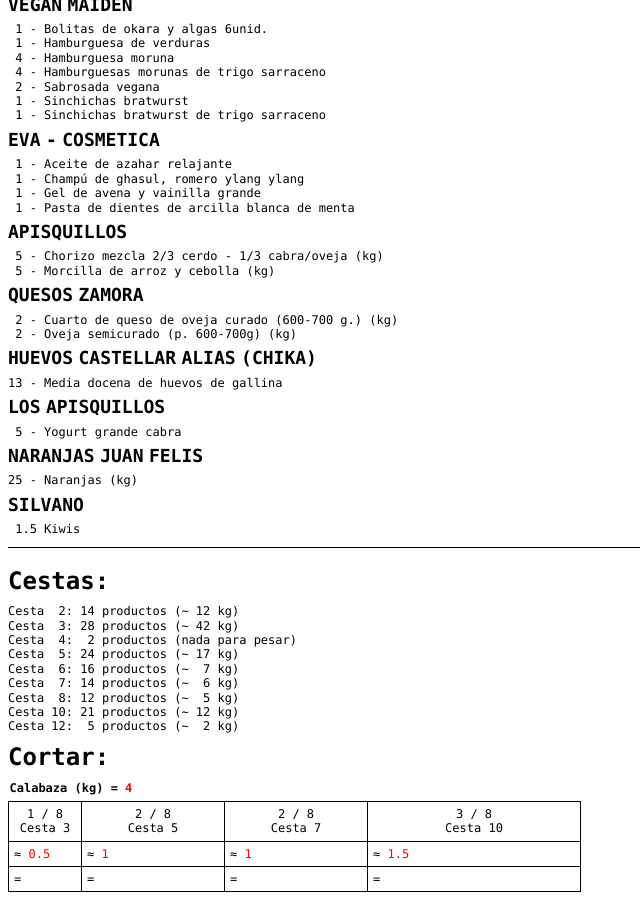
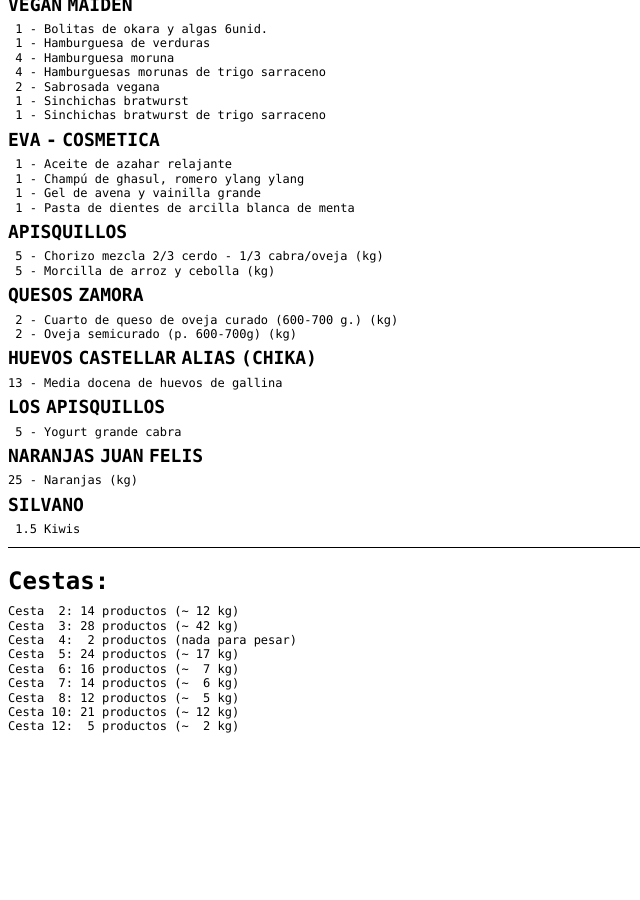
Before and after one commit to tapasychapas/tapasychapas.github.io, a Jekyll site: the page reparto/simple.html, which Jekyll copies as it is, in a window 1280 px wide and 900 px high, scrolled down 4233 px. Shown: the whole window, without its empty margins (0-640 px from the left). Built offline with Jekyll 4.4.1, drawn with Linux system fonts in a browser that asks for light colours; nearby versions of some CDN libraries; after the commit the page ends 4975 px from its top, so only the background shows below that.

Commit message:
sáb feb 16 13:24:43 CET 2019

```diff
--- a/reparto/simple.html
+++ b/reparto/simple.html
@@ -923,73 +923,6 @@
 </div>
 
 
-
-<div class="cortar">
-<h1>Cortar:</h1>
-
-
-    <table>
-        <thead>
-            <tr>
-                <th colspan="4">
-                    Calabaza (kg) = <span class="noprint">4</span>
-                </th>
-            </tr>
-        </thead>
-        <tbody>
-            <tr>
-                                    <td style="width: 70px">
-                        1 / 8<br/>
-                        Cesta 3
-                    </td>
-                                    <td style="width: 140px">
-                        2 / 8<br/>
-                        Cesta 5
-                    </td>
-                                    <td style="width: 140px">
-                        2 / 8<br/>
-                        Cesta 7
-                    </td>
-                                    <td style="width: 210px">
-                        3 / 8<br/>
-                        Cesta 10
-                    </td>
-                            </tr>
-        </tbody>
-        <tfoot>
-            <tr>
-                                    <td>
-                        &#x2248; <span class="noprint">0.5</span>
-                    </td>
-                                    <td>
-                        &#x2248; <span class="noprint">1</span>
-                    </td>
-                                    <td>
-                        &#x2248; <span class="noprint">1</span>
-                    </td>
-                                    <td>
-                        &#x2248; <span class="noprint">1.5</span>
-                    </td>
-                            </tr>
-            <tr>
-                                    <td>
-                        = <span class="noprint"></span>
-                    </td>
-                                    <td>
-                        = <span class="noprint"></span>
-                    </td>
-                                    <td>
-                        = <span class="noprint"></span>
-                    </td>
-                                    <td>
-                        = <span class="noprint"></span>
-                    </td>
-                            </tr>
-        </tfoot>
-    </table>
-
-</div>
-
         <p class="pie">
             Código fuente en <a href="https://github.com/tapasychapas/karakolas">github.com/tapasychapas/karakolas</a>
         </p>
```
Also changed, not shown: productos/index.md (+12 -12 lines), reparto/index.html (+0 -62 lines), 1 other file.
